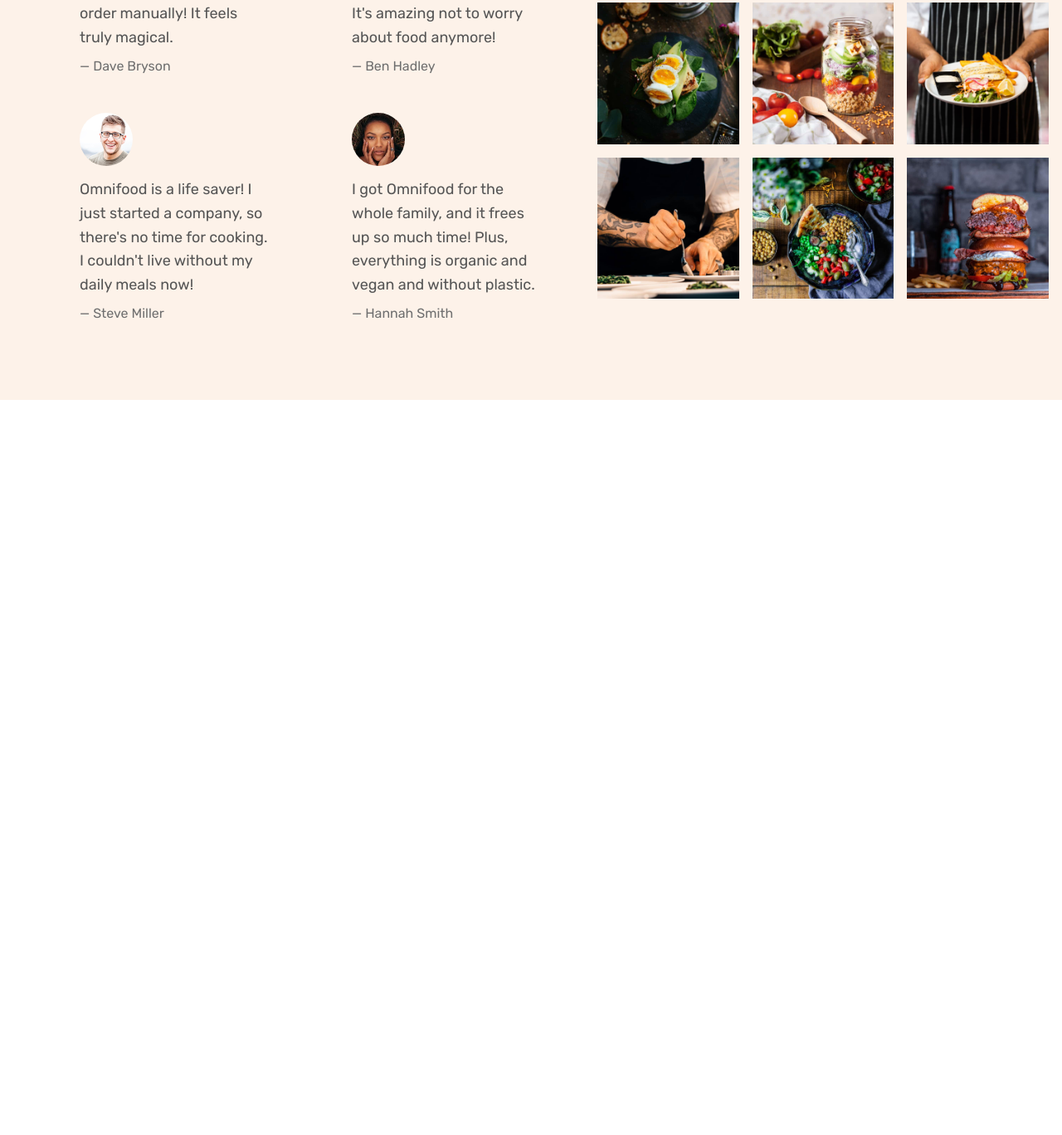
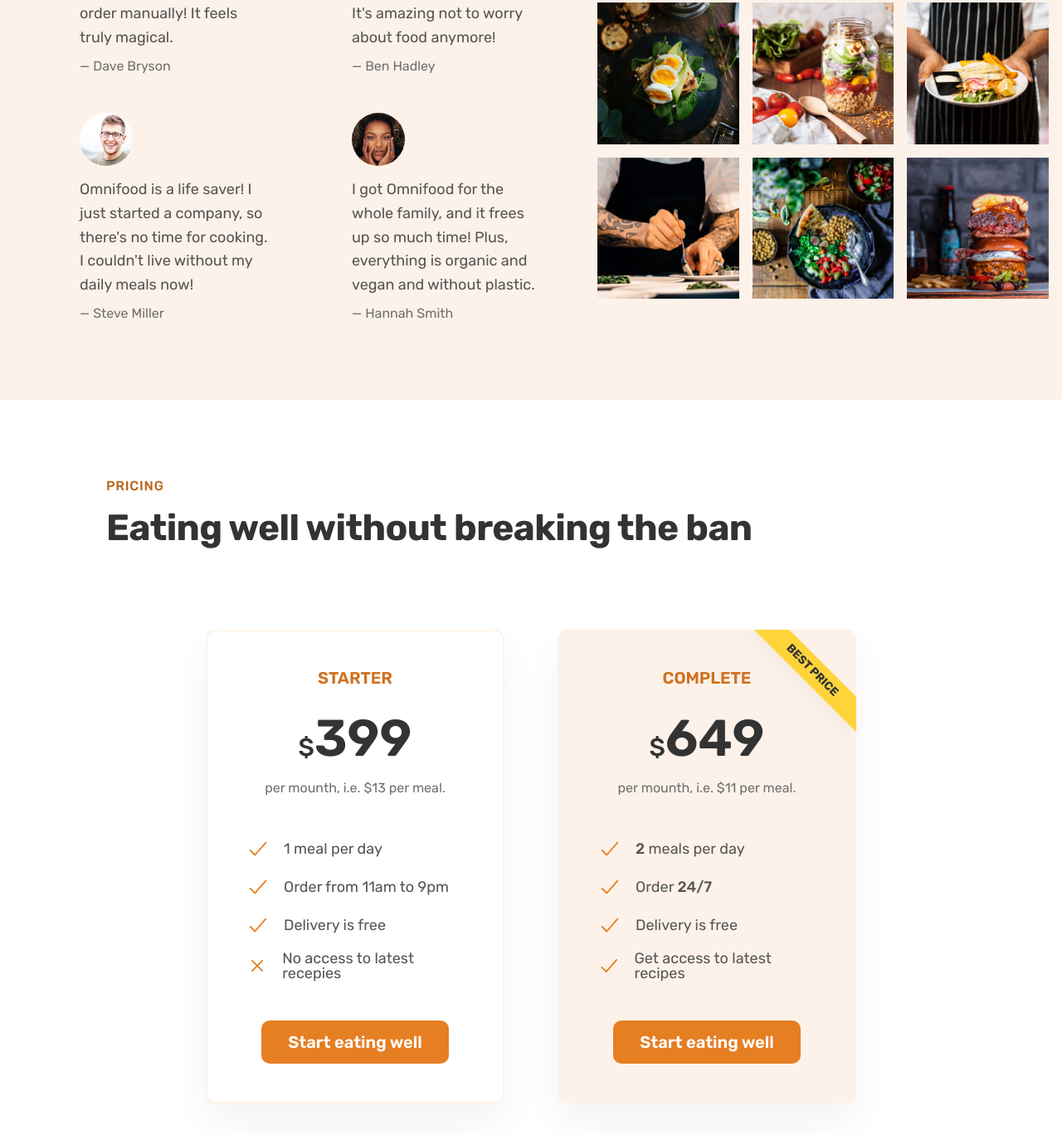
Before and after one commit to peter-popazov/omnifood, a plain HTML site: page index.html in a window 1280 px wide. Shown: the part 4014-5382 px from the top of the page at 83% size. Before the commit the page ends 4496 px from the top, so only its background shows below. Drawn offline with nearby package versions, Linux system fonts and the light colour scheme.

Commit message:
prices added

```diff
--- a/css/general.css
+++ b/css/general.css
@@ -47,6 +47,10 @@ body {
 .grid {
   display: grid;
   gap: 9.6rem 6.4rem;
+}
+
+.grid:not(:last-child) {
+  margin-bottom: 9.6rem;
 }
 
 .grid--center-vert {
--- a/css/style.css
+++ b/css/style.css
@@ -1,7 +1,7 @@
 /* ========================= */
 /* ***     NAVIGATION    *** */
 /* ========================= */
-header {
+.header {
   display: flex;
   justify-content: space-between;
   align-items: center;
@@ -359,3 +359,81 @@ header {
 .gallery-item {
   overflow: hidden;
 }
+
+/* ========================= */
+/* ***      Prices      *** */
+/* ========================= */
+.section-prices {
+  padding: 9.6rem;
+}
+
+.plan-header {
+  text-align: center;
+  margin-bottom: 4.6rem;
+}
+
+.plan-name {
+  color: #cf711f;
+  font-size: 2rem;
+  font-weight: 600;
+  text-transform: uppercase;
+  letter-spacing: 0.75;
+  margin-bottom: 3.2rem;
+}
+
+.plan-price {
+  font-size: 6.2rem;
+  font-weight: 600;
+  color: #333;
+  margin-bottom: 1.6rem;
+}
+
+.plan-text {
+  font-size: 1.6rem;
+  line-height: 1.6;
+  color: #6f6f6f;
+}
+
+.plan-price span {
+  font-size: 3rem;
+  font-weight: 500;
+}
+
+.plan-sign-up {
+  text-align: center;
+  margin-top: 4.8rem;
+}
+
+.pricing-plan {
+  border-radius: 11px;
+  width: 75%;
+  box-shadow: 0 2.4rem 4.8rem rgba(0, 0, 0, 0.05);
+}
+
+.pricing-plan--starter {
+  justify-self: end;
+  border: 2px solid #fdf2e9;
+  padding: 4.6rem;
+}
+
+.pricing-plan--complete {
+  background-color: #fdf2e9;
+  padding: 4.8rem;
+  position: relative;
+  overflow: hidden;
+}
+
+.pricing-plan--complete::after {
+  content: "Best Price";
+  position: absolute;
+  top: 6%;
+  right: -10%;
+  text-transform: uppercase;
+  font-size: 1.4rem;
+  font-weight: 700;
+  color: #333;
+  background-color: #ffd43b;
+  padding: 0.8rem 4.8rem;
+  transform: rotate(45deg);
+  box-shadow: 0 1.2rem 2.4rem rgba(0, 0, 0, 0.03);
+}
--- a/index.html
+++ b/index.html
@@ -344,44 +344,145 @@
           </div>
         </div>
         <div class="gallery">
-
           <figure class="gallery-item">
-            <img src="./content/img/gallery/gallery-1.jpg" alt="Photo of food">
+            <img
+              src="./content/img/gallery/gallery-1.jpg"
+              alt="Photo of food"
+            />
           </figure>
           <figure class="gallery-item">
-            <img src="./content/img/gallery/gallery-2.jpg" alt="Photo of food">
+            <img
+              src="./content/img/gallery/gallery-2.jpg"
+              alt="Photo of food"
+            />
           </figure>
           <figure class="gallery-item">
-            <img src="./content/img/gallery/gallery-3.jpg" alt="Photo of food">
+            <img
+              src="./content/img/gallery/gallery-3.jpg"
+              alt="Photo of food"
+            />
           </figure>
           <figure class="gallery-item">
-            <img src="./content/img/gallery/gallery-4.jpg" alt="Photo of food">
+            <img
+              src="./content/img/gallery/gallery-4.jpg"
+              alt="Photo of food"
+            />
           </figure>
           <figure class="gallery-item">
-            <img src="./content/img/gallery/gallery-5.jpg" alt="Photo of food">
+            <img
+              src="./content/img/gallery/gallery-5.jpg"
+              alt="Photo of food"
+            />
           </figure>
           <figure class="gallery-item">
-            <img src="./content/img/gallery/gallery-6.jpg" alt="Photo of food">
+            <img
+              src="./content/img/gallery/gallery-6.jpg"
+              alt="Photo of food"
+            />
           </figure>
           <figure class="gallery-item">
-            <img src="./content/img/gallery/gallery-7.jpg" alt="Photo of food">
+            <img
+              src="./content/img/gallery/gallery-7.jpg"
+              alt="Photo of food"
+            />
           </figure>
           <figure class="gallery-item">
-            <img src="./content/img/gallery/gallery-8.jpg" alt="Photo of food">
+            <img
+              src="./content/img/gallery/gallery-8.jpg"
+              alt="Photo of food"
+            />
           </figure>
           <figure class="gallery-item">
-            <img src="./content/img/gallery/gallery-9.jpg" alt="Photo of food">
+            <img
+              src="./content/img/gallery/gallery-9.jpg"
+              alt="Photo of food"
+            />
           </figure>
           <figure class="gallery-item">
-            <img src="./content/img/gallery/gallery-10.jpg" alt="Photo of food">
+            <img
+              src="./content/img/gallery/gallery-10.jpg"
+              alt="Photo of food"
+            />
           </figure>
           <figure class="gallery-item">
-            <img src="./content/img/gallery/gallery-11.jpg" alt="Photo of food">
+            <img
+              src="./content/img/gallery/gallery-11.jpg"
+              alt="Photo of food"
+            />
           </figure>
           <figure class="gallery-item">
-            <img src="./content/img/gallery/gallery-12.jpg" alt="Photo of food">
+            <img
+              src="./content/img/gallery/gallery-12.jpg"
+              alt="Photo of food"
+            />
           </figure>
+        </div>
+      </section>
+      <section class="section-prices">
+        <div class="container">
+          <span class="sub-heading">Pricing</span>
+          <h2 class="heading-secondary">
+            Eating well without breaking the ban
+          </h2>
+        </div>
 
+        <div class="container grid grid--2-cols">
+          <div class="pricing-plan pricing-plan--starter">
+            <header class="plan-header">
+              <p class="plan-name">Starter</p>
+              <p class="plan-price"><span>$</span>399</p>
+              <p class="plan-text">per mounth, i.e. $13 per meal.</p>
+            </header>
+            <ul class="list">
+              <li class="list-item">
+                <ion-icon class="list-icon" name="checkmark-outline"></ion-icon>
+                <span>1 meal per day</span>
+              </li>
+              <li class="list-item">
+                <ion-icon class="list-icon" name="checkmark-outline"></ion-icon>
+                <span>Order from 11am to 9pm</span>
+              </li>
+              <li class="list-item">
+                <ion-icon class="list-icon" name="checkmark-outline"></ion-icon>
+                <span>Delivery is free </span>
+              </li>
+              <li class="list-item">
+                <ion-icon class="list-icon" name="close-outline"></ion-icon>
+                <span>No access to latest recepies</span>
+              </li>
+            </ul>
+            <div class="plan-sign-up">
+              <a href="#" class="btn btn-primary">Start eating well</a>
+            </div>
+          </div>
+          <div class="pricing-plan pricing-plan--complete">
+            <header class="plan-header">
+              <p class="plan-name">Complete</p>
+              <p class="plan-price"><span>$</span>649</p>
+              <p class="plan-text">per mounth, i.e. $11 per meal.</p>
+            </header>
+            <ul class="list">
+              <li class="list-item">
+                <ion-icon class="list-icon" name="checkmark-outline"></ion-icon>
+                <span><strong>2</strong> meals per day</span>
+              </li>
+              <li class="list-item">
+                <ion-icon class="list-icon" name="checkmark-outline"></ion-icon>
+                <span>Order <strong> 24/7</strong> </span>
+              </li>
+              <li class="list-item">
+                <ion-icon class="list-icon" name="checkmark-outline"></ion-icon>
+                <span>Delivery is free</span>
+              </li>
+              <li class="list-item">
+                <ion-icon class="list-icon" name="checkmark-outline"></ion-icon>
+                <span>Get access to latest recipes</span>
+              </li>
+            </ul>
+            <div class="plan-sign-up">
+              <a href="#" class="btn btn-primary">Start eating well</a>
+            </div>
+          </div>
         </div>
       </section>
     </main>
```
